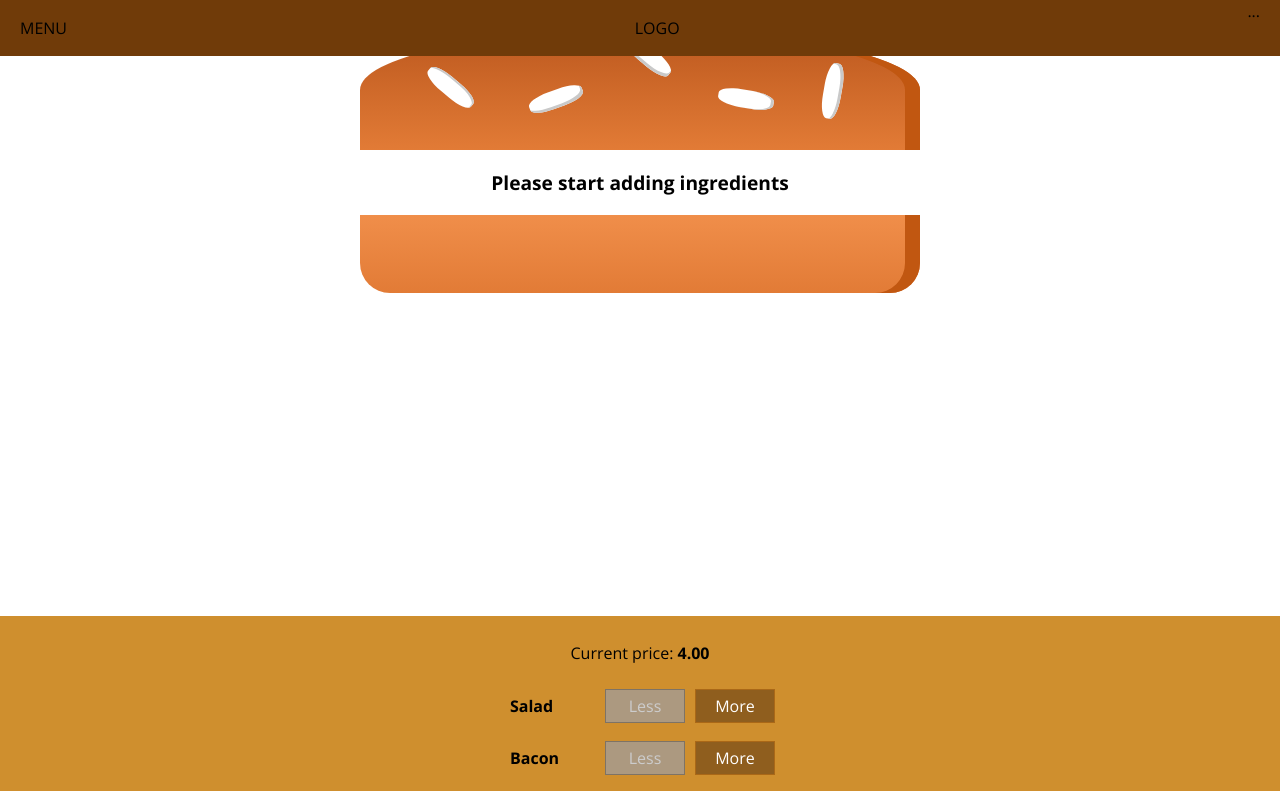
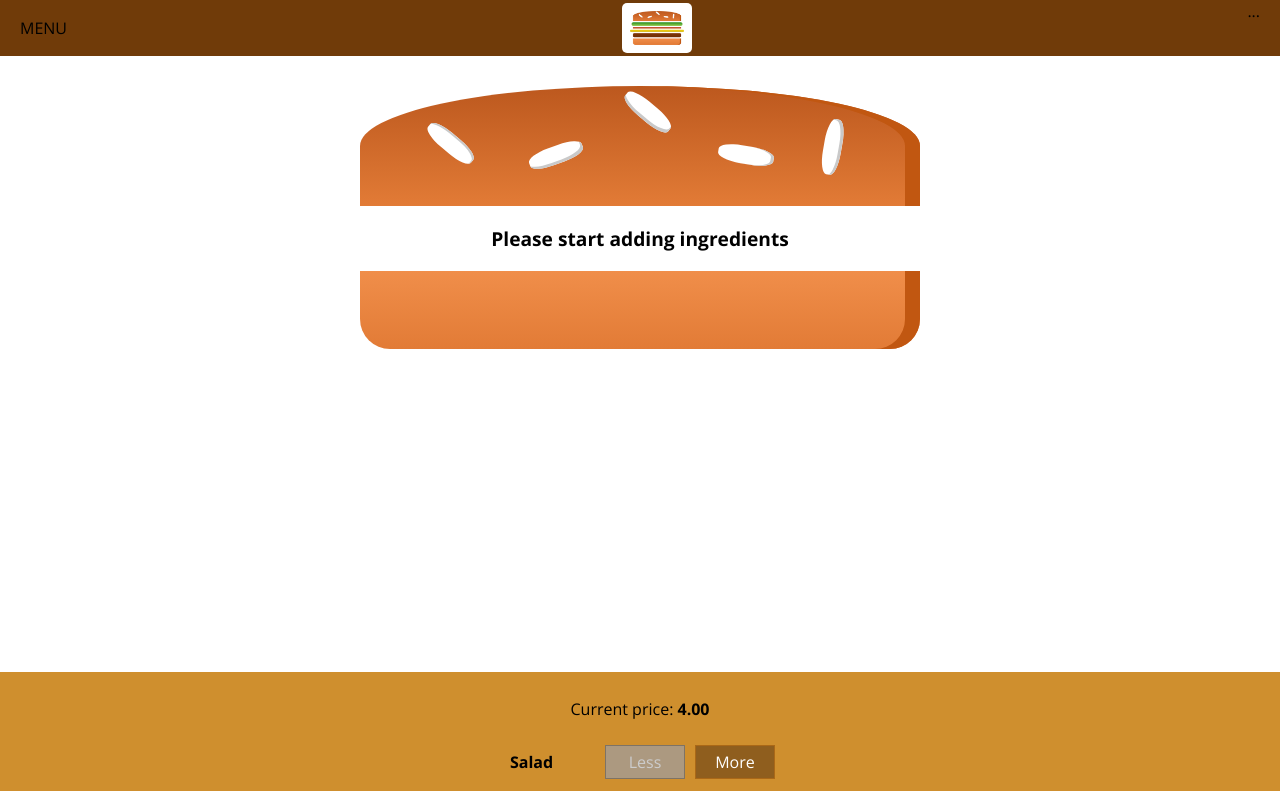
Before and after one commit to iAmNawa/burgerBuilder, a React app in the folder burgerbuilder/: page / in a window 1280 px wide. Shown: the top 791 px of the page. Built offline with nearby package versions, Linux system fonts and the light colour scheme.

Commit message:
logo added to navbar

```diff
--- a/burgerbuilder/src/components/Layout/Layout.css
+++ b/burgerbuilder/src/components/Layout/Layout.css
@@ -1,3 +1,3 @@
 .Content {
-  margin-top: 16px;
+  margin-top: 72px;
 }
--- /dev/null
+++ b/burgerbuilder/src/components/Logo/Logo.css
@@ -0,0 +1,11 @@
+.Logo {
+  background-color: white;
+  padding: 8px;
+  height: 90%;
+  box-sizing: border-box;
+  border-radius: 5px;
+}
+
+.Logo img {
+  height: 100%;
+}
--- /dev/null
+++ b/burgerbuilder/src/components/Logo/Logo.js
@@ -0,0 +1,12 @@
+import React from 'react';
+
+import burgerLogo from '../../assets/images/burger-logo.png';
+import classes from './Logo.css';
+
+const logo = (props) => (
+   <div className={classes.Logo}>
+     <img src={burgerLogo} alt="MyBurger"/>
+   </div>
+)
+
+export default logo;
--- a/burgerbuilder/src/components/Navigation/Toolbar/Toolbar.js
+++ b/burgerbuilder/src/components/Navigation/Toolbar/Toolbar.js
@@ -1,11 +1,12 @@
 import React from 'react';
 
 import classes from './Toolbar.css';
+import Logo from '../../Logo/Logo';
 
 const toolbar = (props) => (
   <header className={classes.Toolbar}>
    <div>MENU</div>
-   <div>LOGO</div>
+   <Logo />
    <nav>
      ...
    </nav>
```
Also changed, not shown: burgerbuilder/src/assets/images/burger-logo.png (added).
